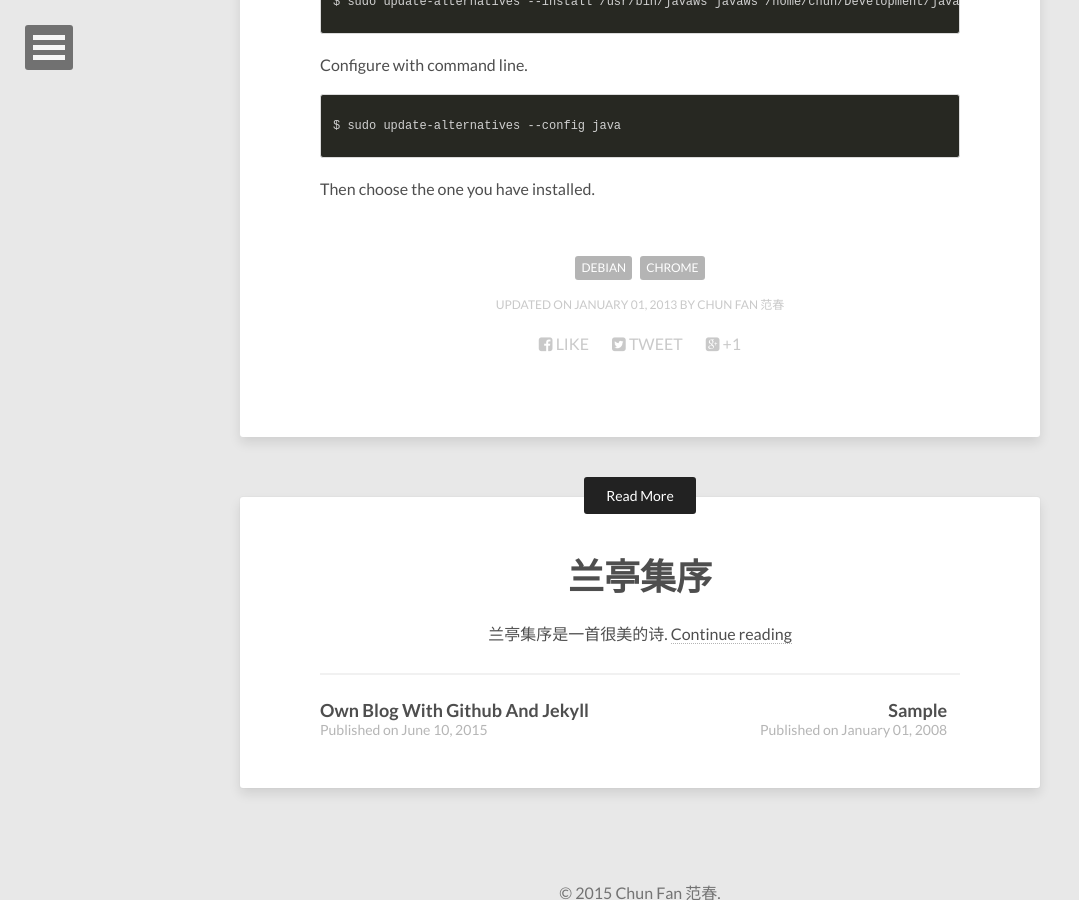
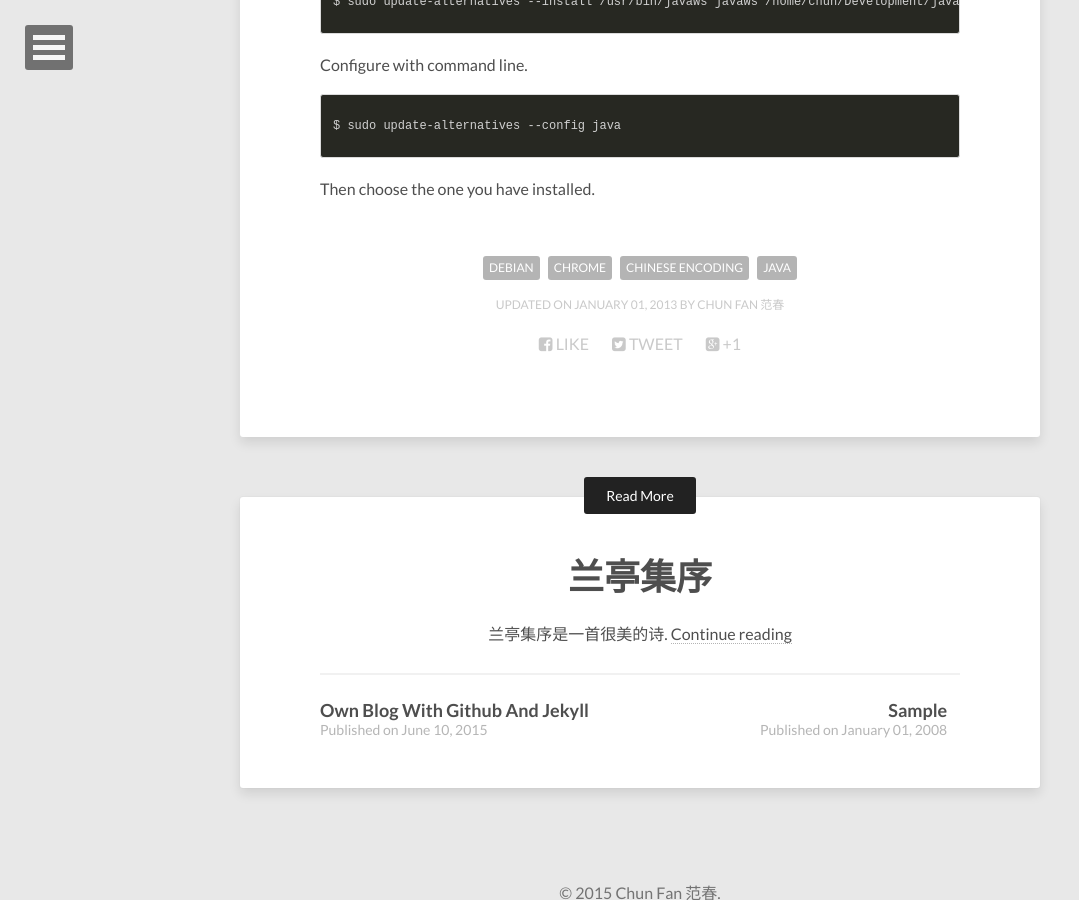
Before and after one commit to chunfantasy/blog, a Jekyll site: the page built from _posts/2013-01-01-debian.md, in a window 1280 px wide and 900 px high, scrolled down 1766 px. Shown: the whole window, without its empty margins (0-1079 px from the left). Built offline with Jekyll 4.4.1, drawn with Linux system fonts in a browser that asks for light colours; nearby versions of some CDN libraries.

Commit message:
Debian note

```diff
--- a/_posts/2013-01-01-debian.md
+++ b/_posts/2013-01-01-debian.md
@@ -3,7 +3,7 @@ layout: post
 title: Debian Note
 description: "This note is about the problems that I met while using Debian. Below is the problems."
 modified: 2013-01-01
-tags: [Debian, Chrome]
+tags: [Debian, Chrome, Chinese Encoding, Java]
 comments: false
 image:
   feature: 2013-01-01-debian.gif
```
